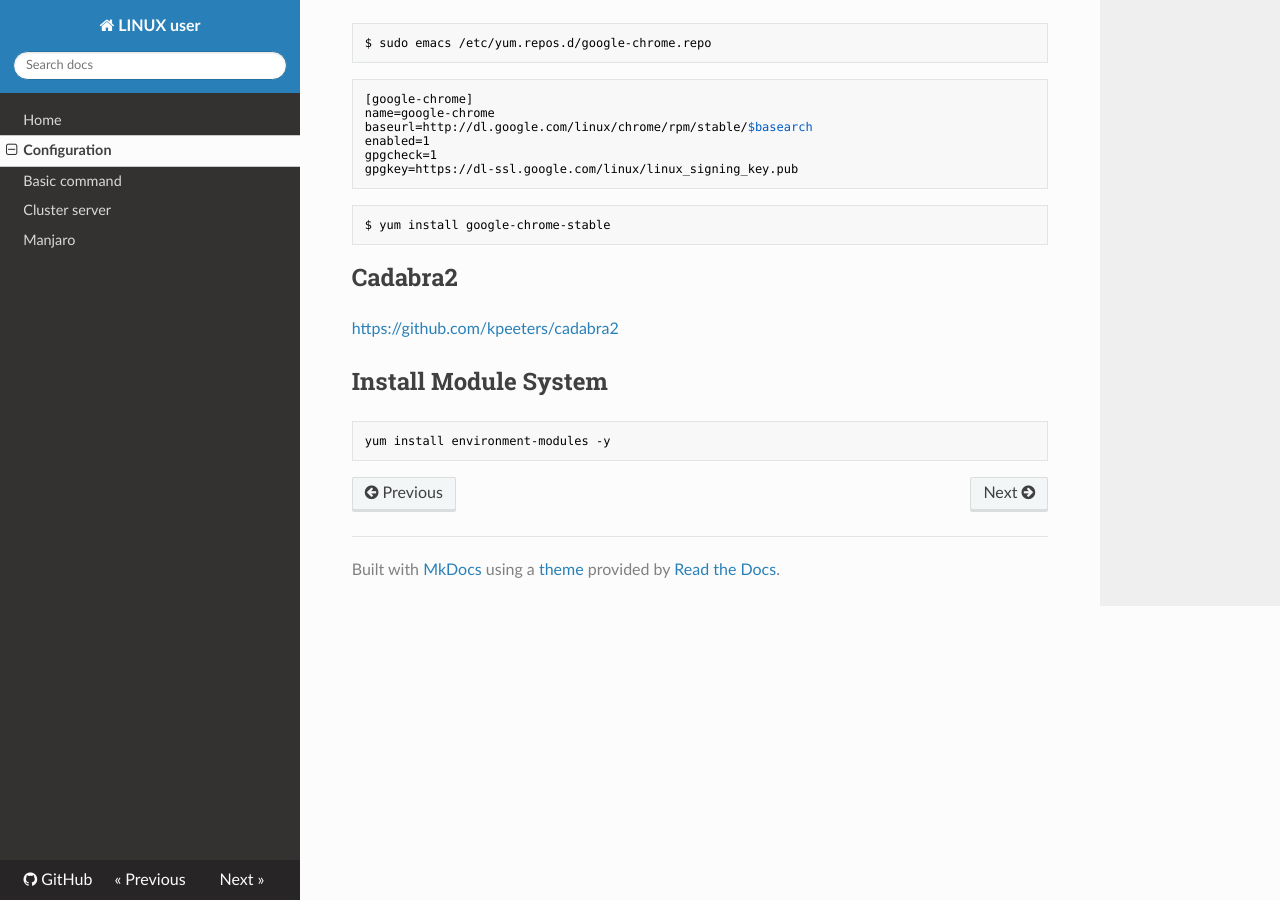
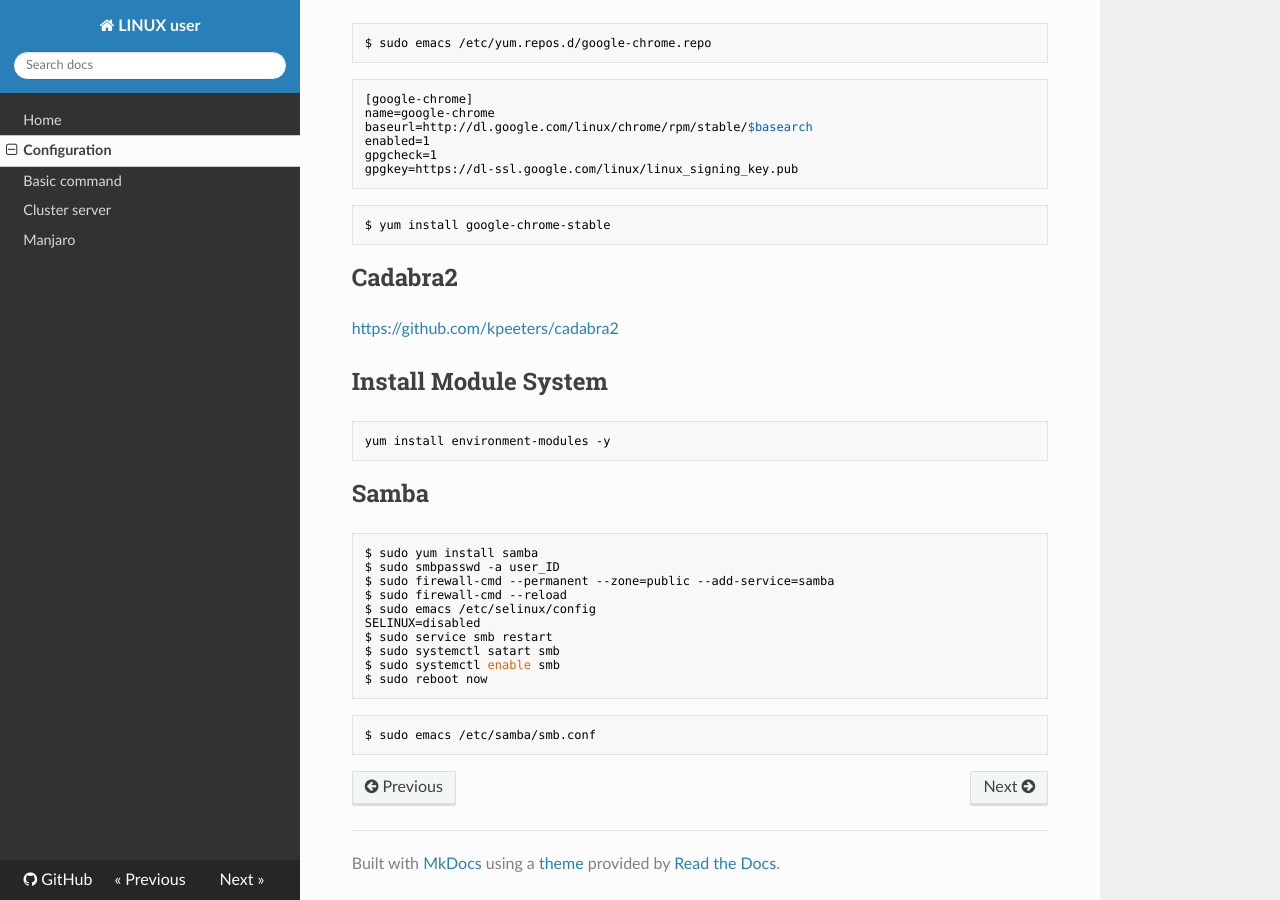
Before and after one commit to WonyoungCho/LINUX, an MkDocs documentation site: the page built from docs/config.md, in a window 1280 px wide and 900 px high, scrolled down 1926 px. Built offline with MkDocs 1.6.1, drawn with Linux system fonts in a browser that asks for light colours; nearby versions of some CDN libraries; old or Windows-style settings are respelled for this version of MkDocs.

Commit message:
Update config.md

````diff
--- a/docs/config.md
+++ b/docs/config.md
@@ -116,3 +116,20 @@ $ yum install google-chrome-stable
 ```sh
 yum install environment-modules -y
 ```
+
+## Samba
+```bash
+$ sudo yum install samba
+$ sudo smbpasswd -a user_ID
+$ sudo firewall-cmd --permanent --zone=public --add-service=samba
+$ sudo firewall-cmd --reload
+$ sudo emacs /etc/selinux/config
+SELINUX=disabled
+$ sudo service smb restart
+$ sudo systemctl satart smb
+$ sudo systemctl enable smb
+$ sudo reboot now
+```
+```bash
+$ sudo emacs /etc/samba/smb.conf
+```
````
